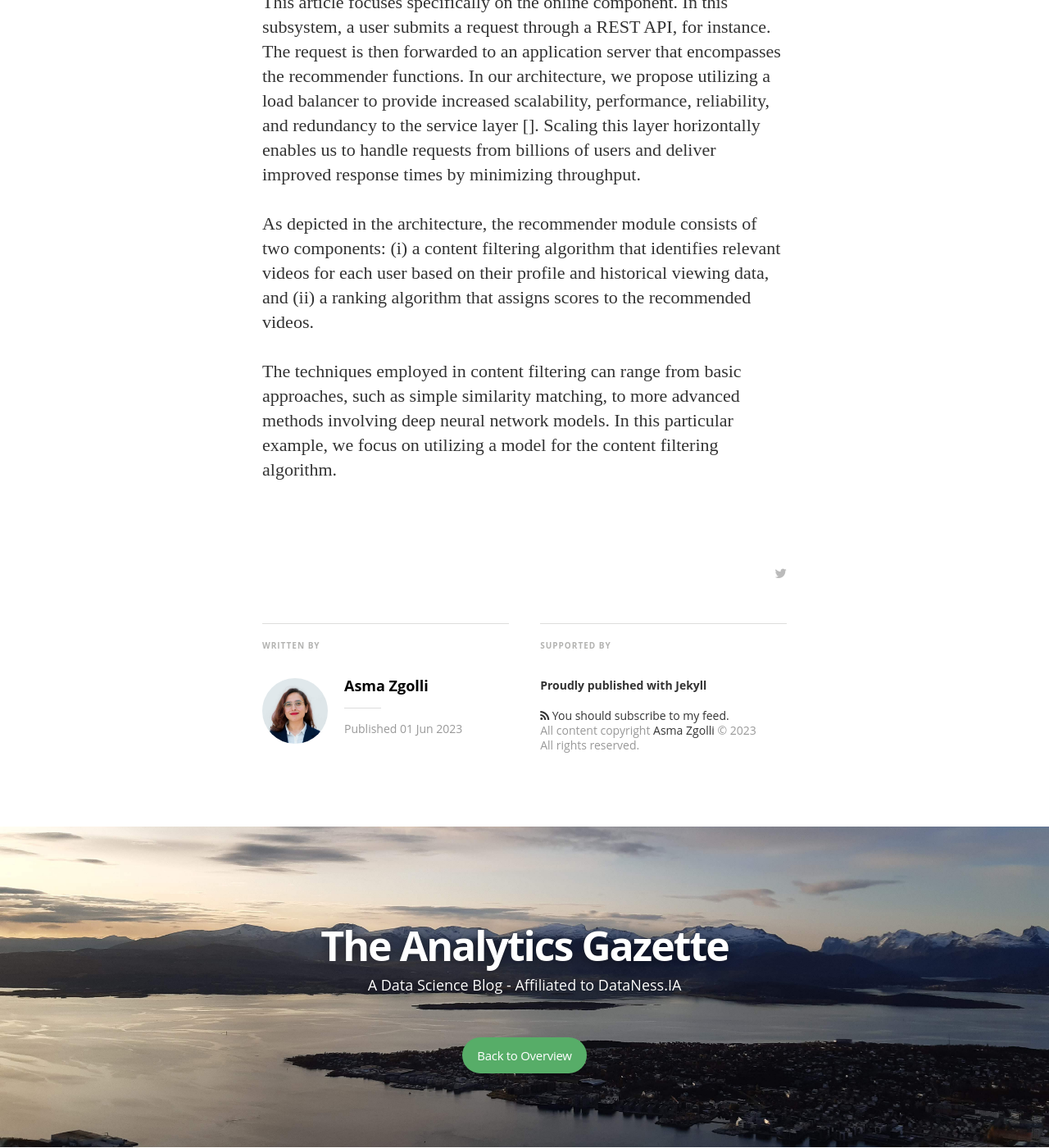
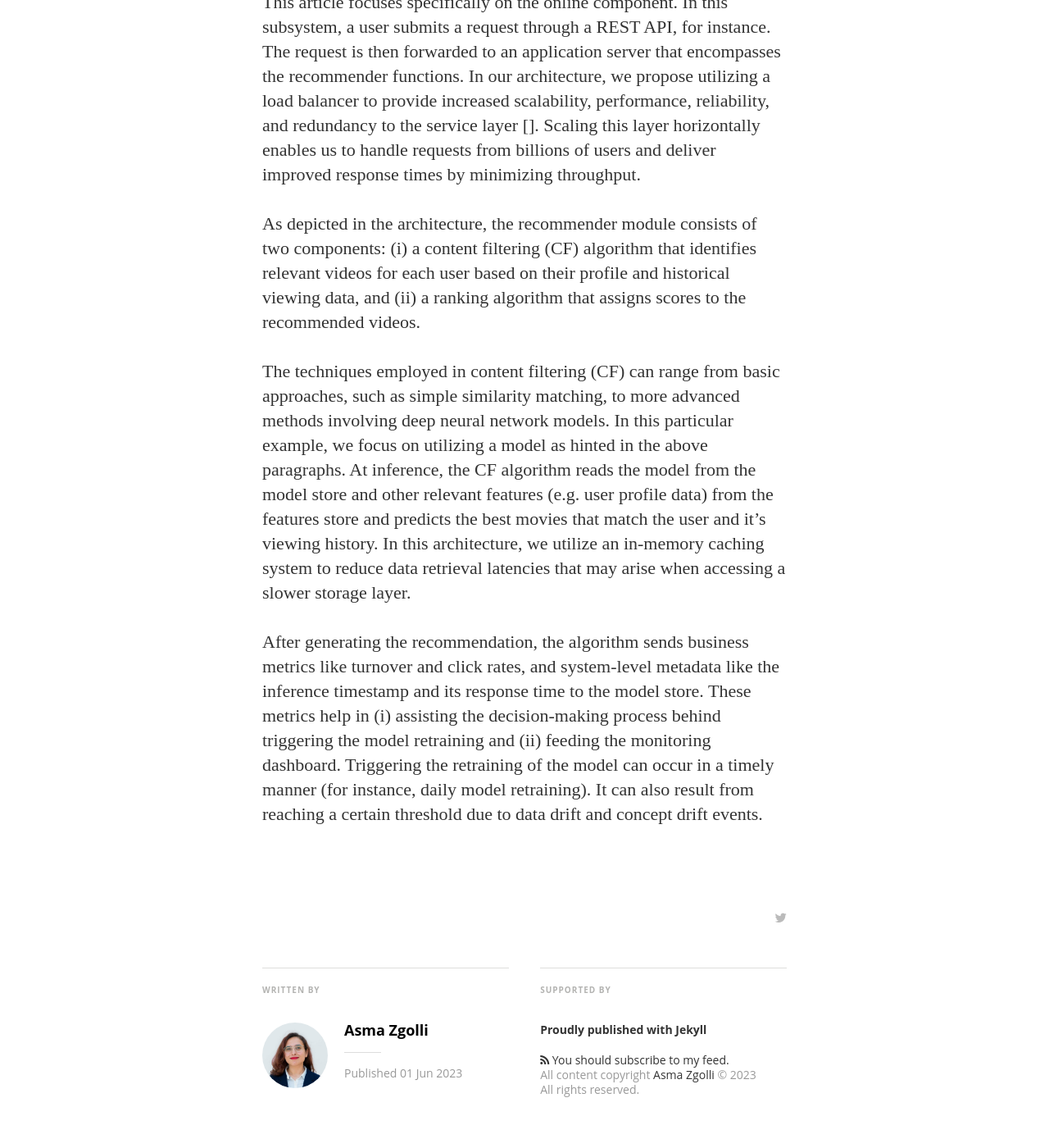
Before and after one commit to AsmaZgo/AsmaZgo.github.io, a Jekyll site: the page built from _posts/2023-06-01-recommender-system.markdown, in a window 1280 px wide and 1400 px high, scrolled down 2446 px. Shown: the whole window at 82% size. Built offline with Jekyll 4.4.1, drawn with Linux system fonts in a browser that asks for light colours; nearby versions of some CDN libraries; some web fonts are replaced; comment, search, counter and statistics services are not loaded.

Commit message:
finishing quickly v1

```diff
--- a/_posts/2023-06-01-recommender-system.markdown
+++ b/_posts/2023-06-01-recommender-system.markdown
@@ -23,8 +23,12 @@ The initial offline training process follows the classic Data Science lifecycle,
 
 This article focuses specifically on the online component. In this subsystem, a user submits a request through a REST API, for instance. The request is then forwarded to an application server that encompasses the recommender functions. In our architecture, we propose utilizing a load balancer to provide increased scalability, performance, reliability, and redundancy to the service layer []. Scaling this layer horizontally enables us to handle requests from billions of users and deliver improved response times by minimizing throughput.
 
-As depicted in the architecture, the recommender module consists of two components: (i) a content filtering algorithm that identifies relevant videos for each user based on their profile and historical viewing data, and (ii) a ranking algorithm that assigns scores to the recommended videos.
+As depicted in the architecture, the recommender module consists of two components: (i) a content filtering (CF) algorithm that identifies relevant videos for each user based on their profile and historical viewing data, and (ii) a ranking algorithm that assigns scores to the recommended videos.
 
-The techniques employed in content filtering can range from basic approaches, such as simple similarity matching, to more advanced methods involving deep neural network models. In this particular example, we focus on utilizing a model for the content filtering algorithm.
+The techniques employed in content filtering (CF) can range from basic approaches, such as simple similarity matching, to more advanced methods involving deep neural network models. In this particular example, we focus on utilizing a model as hinted in the above paragraphs. At inference, the CF algorithm reads the model from the model store and other relevant features (e.g. user profile data) from the features store and predicts the best movies that match the user and it's viewing history. In this architecture, we utilize an in-memory caching system to reduce data retrieval latencies that may arise when accessing a slower storage layer.
+
+After generating the recommendation, the algorithm sends business metrics like turnover and click rates, and system-level metadata like the inference timestamp and its response time to the model store. These metrics help in (i) assisting the decision-making process behind triggering the model retraining and (ii) feeding the monitoring dashboard. Triggering the retraining of the model can occur in a timely manner (for instance, daily model retraining). It can also result from reaching a certain threshold due to data drift and concept drift events.
+
+
 
 {% include disqus.html %}
```
